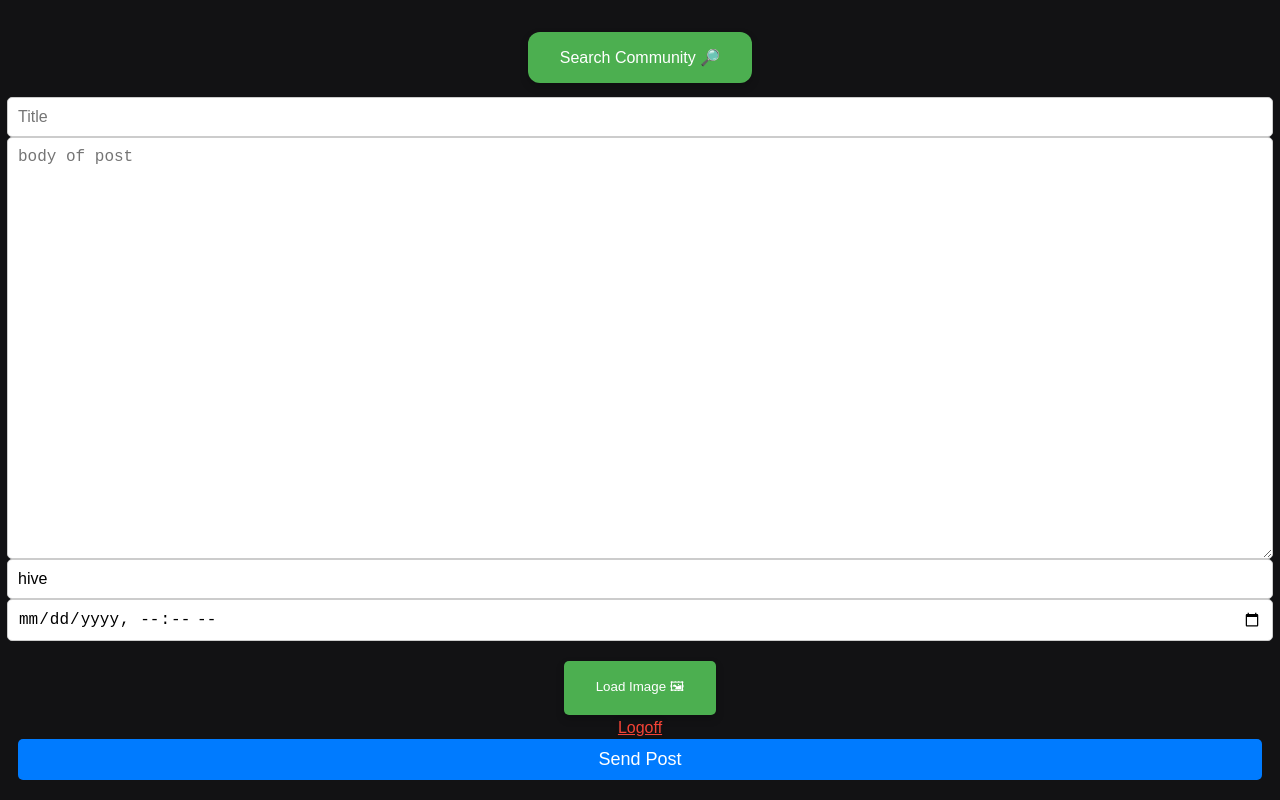
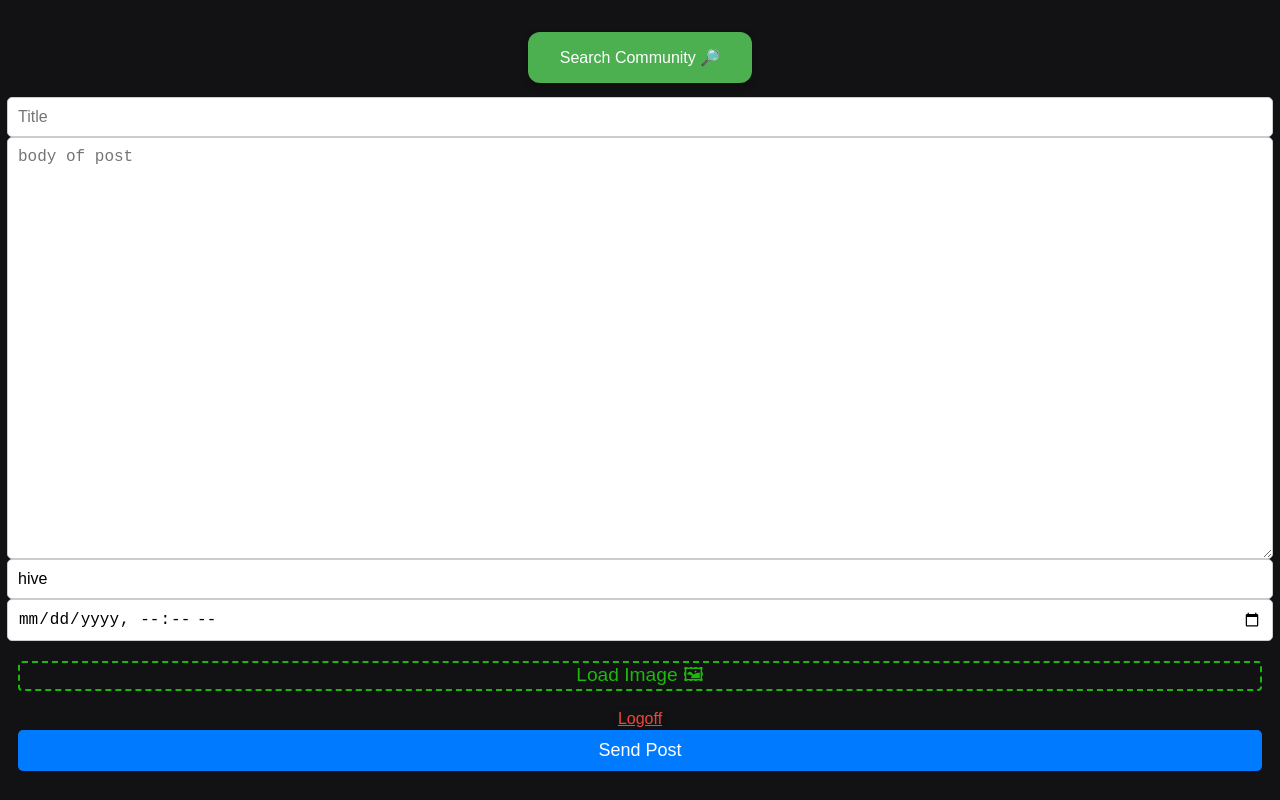
Before and after one commit to tasuboyz/Hive-TWA-Posting, a React (Vite) app: page /Hive-TWA-Posting/post in a window 1280 px wide. Built offline with nearby package versions, Linux system fonts and the light colour scheme.

Commit message:
Update FileInput Button

```diff
--- a/src/components/FileInput.tsx
+++ b/src/components/FileInput.tsx
@@ -14,7 +14,7 @@ const FileInput: React.FC<FileInputProps> = ({ onChange }) => {
 
   return (
     <div className="file-input-container">
-      <button type="button" onClick={handleClick} className="custom-file-button">
+      <button id="dropZone" onClick={handleClick}>
         Load Image 🖼
       </button>
       <input
--- a/src/components/Form css/CommunityButton.css
+++ b/src/components/Form css/CommunityButton.css
@@ -1,4 +1,5 @@
 .community-button-container {
+  width: 100%;
   display: flex;
   justify-content: center; /* Centrato orizzontalmente */
   align-items: center;
@@ -6,6 +7,7 @@
 }
 
 .community-button {
+  width: 100%;
   background-color: #4CAF50; /* Verde */
   border: none;
   color: white;
--- a/src/components/Form css/FileInput.css
+++ b/src/components/Form css/FileInput.css
@@ -1,35 +1,27 @@
 .file-input-container {
+  width: 100%;
   display: flex;
   justify-content: center; /* Centrato orizzontalmente */
   align-items: center;
   margin-top: 20px;
 }
 
+#dropZone {
+  width: 100%;
+  display: flex;
+  justify-content: center;
+  align-items: center;
+  height: 30px;
+  border: 2px dashed #1ed50adb;
+  border-radius: 4px;
+  cursor: pointer;
+  font-size: 1.2em;
+  color: #1ed50adb;
+  font-weight: 500;
+  margin-bottom: 15px;
+  background-color: #121214;
+}
+
 .hidden-file-input {
   display: none;
 }
-
-.custom-file-button {
-  background-color: #4CAF50;
-  color: white;
-  padding: 1rem 2rem; /* Unità relative per dimensioni responsive */
-  border: none;
-  cursor: pointer;
-  border-radius: 5px;
-  transition: background-color 0.3s ease, transform 0.3s ease, box-shadow 0.3s ease; /* Aggiunta transizione per box-shadow */
-  box-shadow: 0 4px 8px rgba(0, 0, 0, 0.2); /* Aggiunta ombra */
-}
-
-.custom-file-button:hover {
-  background-color: #45a049; /* Verde scuro */
-  transform: scale(1.05);
-}
-
-.custom-file-button:active {
-  background-color: #3e8e41; /* Verde ancora più scuro */
-  transform: scale(0.95);
-}
-
-.custom-file-button:focus {
-  outline: 2px solid #45a049; /* Stile per stato attivo */
-}
--- a/src/page/PostPage.css
+++ b/src/page/PostPage.css
@@ -1,9 +1,10 @@
 :root {
+  --primary-color: #007bff;
   font-family: 'Inter', sans-serif;
   line-height: 1.5;
   font-weight: 400;
   color-scheme: light dark;
-  color: #E1E1E6;
+  /* color: #E1E1E6; */
   background-color: #121214;
   font-synthesis: none;
   text-rendering: optimizeLegibility;
```
Also changed, not shown: src/page/PostPage.tsx (line endings or trailing spaces).
